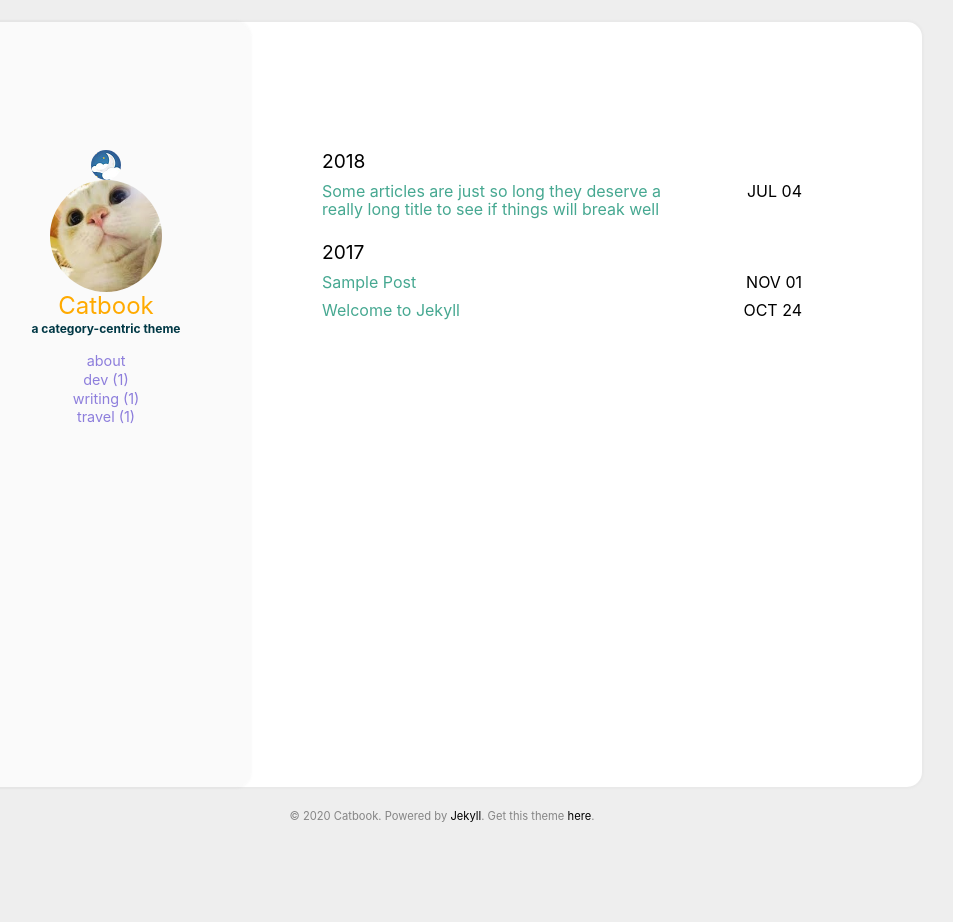
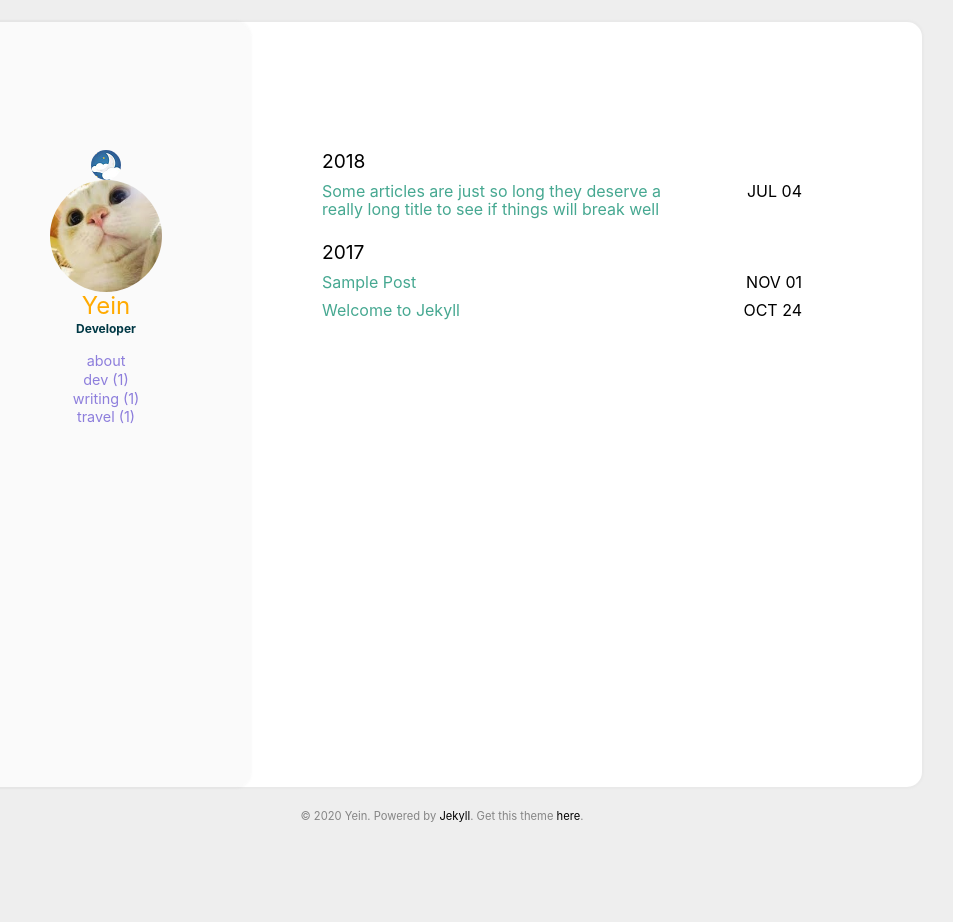
Before and after one commit to YeinHeo/yeinheo.github.io, a Jekyll site: the page built from index.html, in a window 1280 px wide. Shown: the whole page, without its empty margins (198-1151 px from the left). Built offline with Jekyll 4.4.1, drawn with Linux system fonts in a browser that asks for light colours.

Commit message:
Update _config.yml

```diff
--- a/_config.yml
+++ b/_config.yml
@@ -1,6 +1,6 @@
 
-title: Catbook #Your awesome title
-email: #youremail@domain.com
+title: Yein #Your awesome title
+email: yeinheo95@gmail.com #youremail@domain.com
 description: > # this means to ignore newlines until "baseurl"
   Write an awesome description for your new site here. You can edit this
   line in _config.yml. It will appear in your document head meta (for
@@ -8,6 +8,8 @@ description: > # this means to ignore newlines until "baseurl"
 
 baseurl: # the subpath of the site
 url: http://starry99.github.io/catbook # the base hostname & protocol for your site
+
+
 
 permalink: /:year-:month/:title
 timezone:
@@ -18,10 +20,10 @@ google_analytics: #UA—XXXXXXXX-X
 disqus_shortname: #disqus shortname
 
 user:
-  name: Catbook
+  name: Yein
   pic: /assets/img/cat.jpg
   picAlt: "catbook"
-  job: a category-centric theme
+  job: Developer
   aboutme: true # comment this out if you don't need the 'about' page.
 
 exclude:
```
